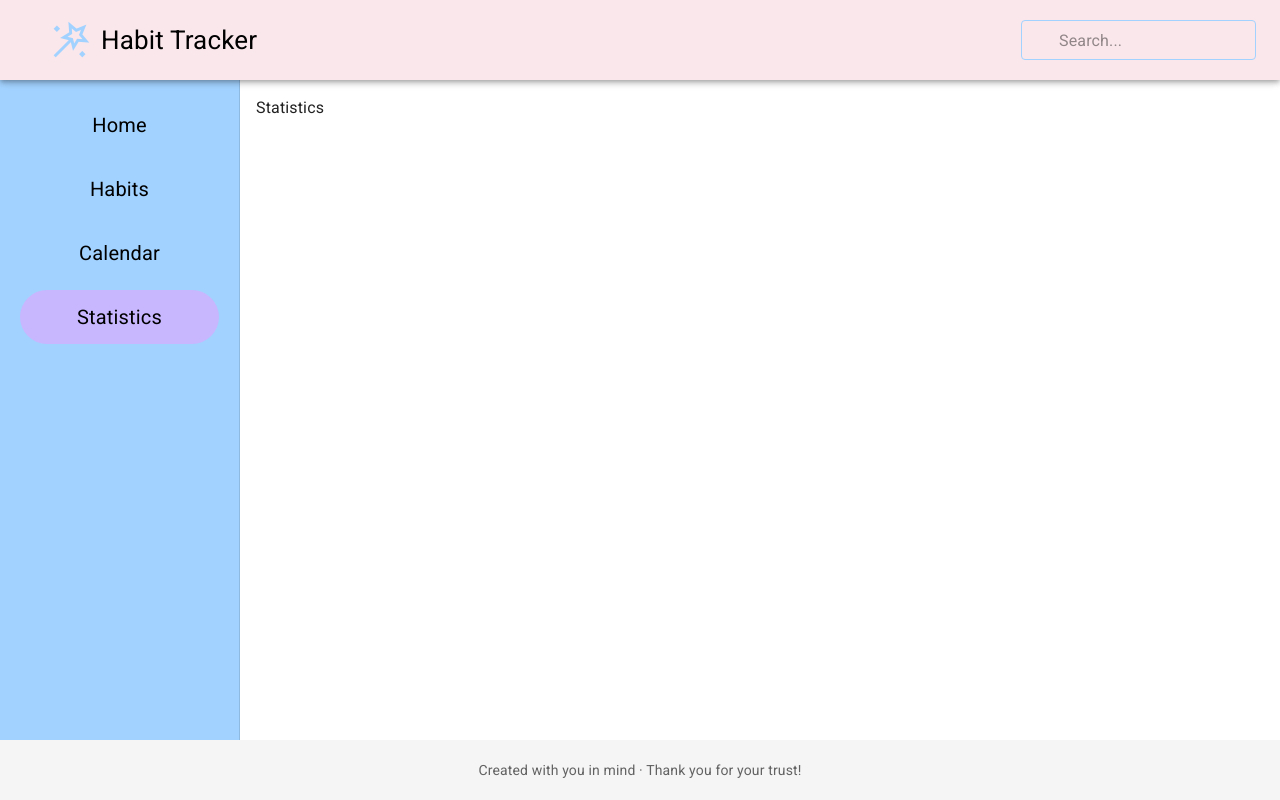
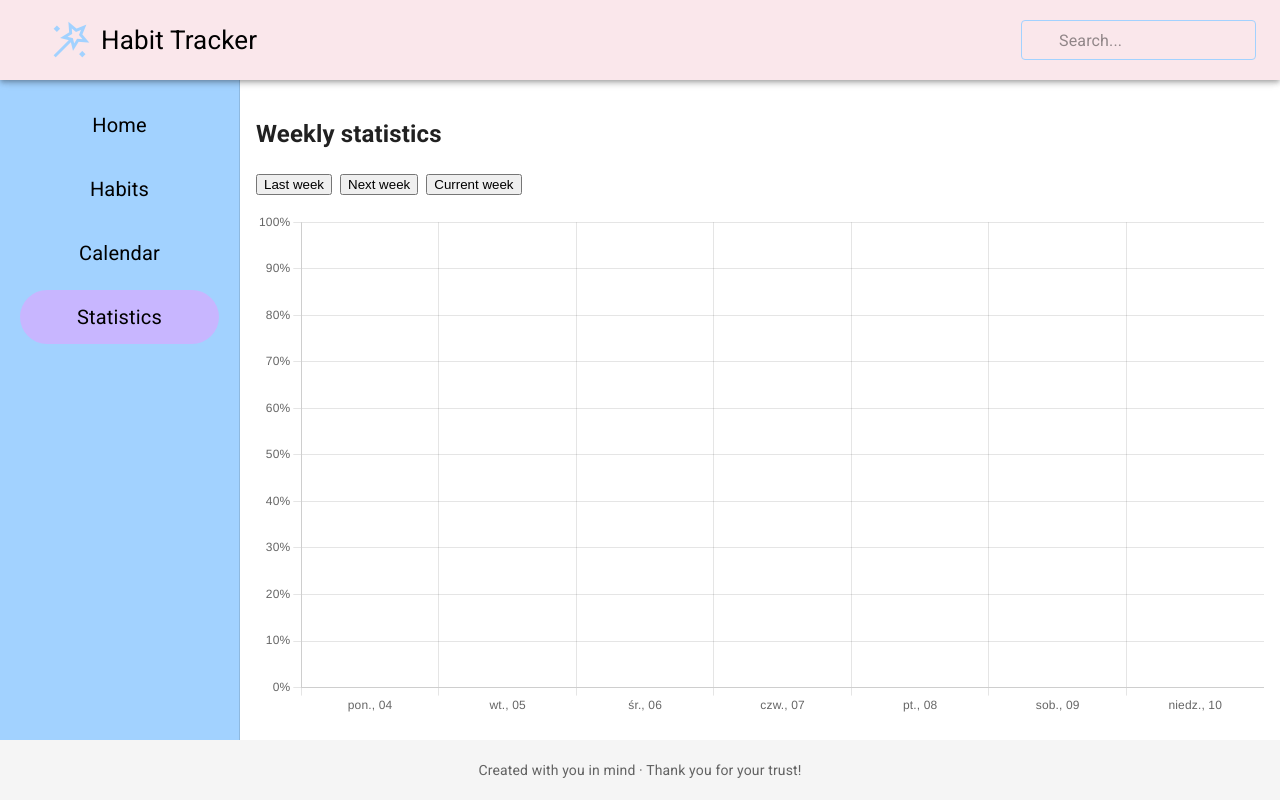
Before and after one commit to aszymeczko/habit-tracker, a React (Vite) app: page /statistics in a window 1280 px wide. Built offline with nearby package versions, Linux system fonts and the light colour scheme; data requests are answered from the project's data file; some icons are missing.

Commit message:
Add a bar chart to the statistics subpage

```diff
--- a/package.json
+++ b/package.json
@@ -19,6 +19,7 @@
     "@mui/icons-material": "^7.1.1",
     "@mui/material": "^7.1.1",
     "@reduxjs/toolkit": "^2.8.2",
+    "chart.js": "^4.5.0",
     "prettier": "^3.5.3",
     "react": "^19.1.0",
     "react-dom": "^19.1.0",
--- a/public/db.json
+++ b/public/db.json
@@ -3,73 +3,115 @@
     {
       "id": "cb3c",
       "name": "Trening",
-      "goal": 14,
-      "progress": 1,
+      "goal": 30,
+      "progress": 3,
       "color": "#C8B6FF",
-      "lastCompletedDate": "2025-09-16",
+      "lastCompletedDate": "2025-10-01",
       "isCompletedToday": true,
       "completedDates": [
-        "2025-09-16"
+        "2025-09-09",
+        "2025-09-10",
+        "2025-09-11",
+        "2025-09-12",
+        "2025-09-13",
+        "2025-09-14",
+        "2025-09-15",
+        "2025-09-16",
+        "2025-09-30",
+        "2025-10-01"
       ]
     },
     {
       "id": "487c",
       "name": "Joga",
-      "goal": 7,
-      "progress": 1,
+      "goal": 30,
+      "progress": 3,
       "color": "#A2D2FF",
-      "lastCompletedDate": "2025-09-16",
+      "lastCompletedDate": "2025-10-01",
       "isCompletedToday": true,
       "completedDates": [
-        "2025-09-16"
+        "2025-09-09",
+        "2025-09-10",
+        "2025-09-11",
+        "2025-09-12",
+        "2025-09-13",
+        "2025-09-14",
+        "2025-09-15",
+        "2025-09-16",
+        "2025-09-30",
+        "2025-10-01"
       ]
     },
     {
       "id": "6951",
       "name": "2l wody",
-      "goal": 6,
-      "progress": 1,
+      "goal": 30,
+      "progress": 3,
       "color": "#FFC8DD",
-      "lastCompletedDate": "2025-09-16",
+      "lastCompletedDate": "2025-10-01",
       "isCompletedToday": true,
       "completedDates": [
-        "2025-09-16"
+        "2025-09-09",
+        "2025-09-10",
+        "2025-09-11",
+        "2025-09-12",
+        "2025-09-13",
+        "2025-09-14",
+        "2025-09-15",
+        "2025-09-16",
+        "2025-09-30",
+        "2025-10-01"
       ]
     },
     {
       "id": "ee38",
       "name": "Matcha",
-      "goal": 2,
-      "progress": 1,
+      "goal": 30,
+      "progress": 3,
       "color": "#B5EAD7",
-      "lastCompletedDate": "2025-09-16",
+      "lastCompletedDate": "2025-10-01",
       "isCompletedToday": true,
       "completedDates": [
-        "2025-09-16"
-      ]
-    },
-    {
-      "id": "c3d2",
-      "name": "Spanko 22:00",
-      "goal": 1,
-      "progress": 1,
-      "color": "#FFDAC1",
-      "lastCompletedDate": "2025-09-16",
-      "isCompletedToday": true,
-      "completedDates": [
-        "2025-09-16"
+        "2025-09-09",
+        "2025-09-10",
+        "2025-09-11",
+        "2025-09-12",
+        "2025-09-13",
+        "2025-09-14",
+        "2025-09-16",
+        "2025-09-30",
+        "2025-10-01"
       ]
     },
     {
       "id": "b6ce",
       "name": "Suplementy",
-      "goal": 10,
+      "goal": 30,
+      "progress": 3,
+      "color": "#FFB7B2",
+      "lastCompletedDate": "2025-10-01",
+      "isCompletedToday": true,
+      "completedDates": [
+        "2025-09-09",
+        "2025-09-12",
+        "2025-09-13",
+        "2025-09-14",
+        "2025-09-15",
+        "2025-09-16",
+        "2025-09-30",
+        "2025-10-01"
+      ]
+    },
+    {
+      "id": "758e",
+      "name": "nowy habbit",
+      "goal": 6,
       "progress": 1,
       "color": "#FFB7B2",
-      "lastCompletedDate": "2025-09-16",
+      "lastCompletedDate": "2025-10-01",
       "isCompletedToday": true,
       "completedDates": [
-        "2025-09-16"
+        "2025-10-01"
       ]
     }
   ]
--- /dev/null
+++ b/src/components/common/Chart/BarChart.jsx
@@ -0,0 +1,113 @@
+import { useEffect, useRef } from "react";
+import Chart from "chart.js/auto";
+
+const BarChart = ({ habits, weekOffset }) => {
+  const chartRef = useRef(null);
+  const chartInstanceRef = useRef(null);
+
+  // Oblicz daty dla danego tygodnia
+  const getWeekDays = (offset) => {
+    const today = new Date();
+    const currentDay = today.getDay(); // niedziela = 0, poniedziałek = 1, ...
+    const monday = new Date(today);
+    monday.setDate(today.getDate() - currentDay + 1 + offset * 7);
+
+    return Array.from({ length: 7 }, (_, i) => {
+      const d = new Date(monday);
+      d.setDate(monday.getDate() + i);
+      return d.toISOString().split("T")[0];
+    });
+  };
+
+  const weekDays = getWeekDays(weekOffset);
+
+  // przygotuj dane dla wykresu
+  const chartData = weekDays.map((day) => {
+    const completedCount = habits.filter((habit) =>
+      habit.completedDates.includes(day),
+    ).length;
+    const percent =
+      habits.length > 0
+        ? Math.round((completedCount / habits.length) * 100)
+        : 0;
+    return { day, percent, completed: completedCount };
+  });
+
+  const labels = weekDays.map((d) =>
+    new Date(d).toLocaleDateString("pl-PL", {
+      weekday: "short",
+      day: "2-digit",
+    }),
+  );
+
+  useEffect(() => {
+    const ctx = chartRef.current.getContext("2d");
+
+    if (chartInstanceRef.current) {
+      chartInstanceRef.current.destroy();
+    }
+
+    chartInstanceRef.current = new Chart(ctx, {
+      type: "bar",
+      data: {
+        labels,
+        datasets: [
+          {
+            label: "Procent wykonanych nawyków",
+            data: chartData.map((c) => c.percent),
+            backgroundColor: "#A2D2FF",
+            borderRadius: 8,
+          },
+        ],
+      },
+      options: {
+        responsive: true,
+        plugins: {
+          tooltip: {
+            callbacks: {
+              title: () => "", // brak daty
+              label: (context) => {
+                const percent = context.formattedValue + "%";
+                const day = weekDays[context.dataIndex];
+                const completedHabits = habits.filter((habit) =>
+                  habit.completedDates.includes(day),
+                );
+
+                const countInfo = `${completedHabits.length}/${habits.length}`;
+
+                if (completedHabits.length === 0) {
+                  return [
+                    `${percent} (${countInfo})`,
+                    "Brak ukończonych nawyków",
+                  ];
+                }
+
+                return [
+                  `${percent} (${countInfo})`, // np. "67% (5/6)"
+                  ...completedHabits.map((h) => `• ${h.name}`),
+                ];
+              },
+            },
+          },
+
+          legend: {
+            display: false,
+          },
+        },
+        scales: {
+          y: {
+            beginAtZero: true,
+            max: 100,
+            ticks: {
+              callback: (value) => `${value}%`,
+            },
+          },
+        },
+      },
+    });
+  }, [habits, weekOffset]);
+
+  return <canvas ref={chartRef}></canvas>;
+};
+
+export default BarChart;
--- a/src/components/pages/Statistics/Statistics.jsx
+++ b/src/components/pages/Statistics/Statistics.jsx
@@ -1,7 +1,31 @@
+import { useState } from "react";
+import { useSelector } from "react-redux";
+import BarChart from "../../common/Chart/BarChart.jsx";
+
 const Statistics = () => {
-  const title = "Statistics";
+  const habits = useSelector((state) => state.habit.data || []);
+  console.log(habits);
+  const [weekOffset, setWeekOffset] = useState(0);
 
-  return <div>{title}</div>;
+  return (
+    <div>
+      <h2>Weekly statistics</h2>
+      <div style={{ marginBottom: 16 }}>
+        <button onClick={() => setWeekOffset(weekOffset - 1)}>Last week</button>
+        <button
+          onClick={() => setWeekOffset(weekOffset + 1)}
+          style={{ marginLeft: 8 }}
+        >
+          Next week
+        </button>
+        <button onClick={() => setWeekOffset(0)} style={{ marginLeft: 8 }}>
+          Current week
+        </button>
+      </div>
+
+      <BarChart habits={habits} weekOffset={weekOffset} />
+    </div>
+  );
 };
 
 export default Statistics;
--- a/src/features/habitsSlice.jsx
+++ b/src/features/habitsSlice.jsx
@@ -40,14 +40,28 @@ export const updateHabitProgress = createAsyncThunk(
   async ({ id, progress, isCompletedToday, completedDates }) => {
     const today = new Date().toISOString().split("T")[0];
 
-    const updatedDates = isCompletedToday
-      ? [...(completedDates || []), today]
-      : completedDates.filter((date) => date !== today);
+    // 1. Logika: Dodajemy lub usuwamy datę
+    let newCompletedDates;
+    if (isCompletedToday) {
+      // Jeśli oznaczamy jako ukończone: dodaj dzisiejszą datę, ale tylko jeśli jej nie ma
+      const currentDates = completedDates || [];
+      if (!currentDates.includes(today)) {
+        newCompletedDates = [...currentDates, today];
+      } else {
+        newCompletedDates = currentDates;
+      }
+    } else {
+      // Jeśli odznaczamy: usuń dzisiejszą datę
+      newCompletedDates = (completedDates || []).filter(
+        (date) => date !== today,
+      );
+    }
 
+    // 2. Ustalenie nowej lastCompletedDate
+    // Sortowanie gwarantuje, że ostatni element to najnowsza data
+    const sortedDates = newCompletedDates.sort();
     const lastCompletedDate =
-      updatedDates.length > 0
-        ? updatedDates[updatedDates.length - 1] // ostatnia w tablicy
-        : null;
+      sortedDates.length > 0 ? sortedDates[sortedDates.length - 1] : null;
 
     const response = await fetch(`${API_URL}/${id}`, {
       method: "PATCH",
@@ -55,8 +69,8 @@ export const updateHabitProgress = createAsyncThunk(
       body: JSON.stringify({
         progress,
         lastCompletedDate,
-        isCompletedToday,
-        completedDates: [...new Set(updatedDates)],
+        isCompletedToday, // Wysłanie aktualnego stanu do serwera (opcjonalnie)
+        completedDates: newCompletedDates,
       }),
     });
 
@@ -110,17 +124,17 @@ const habitSlice = createSlice({
         decreaseColorIndex();
       })
       // Aktualizacja nawyku
+      // Aktualizacja nawyku
       .addCase(updateHabitProgress.fulfilled, (state, action) => {
         const index = state.data.findIndex(
           (habit) => habit.id === action.payload.id,
         );
         if (index !== -1) {
+          // Użyj rozpakowania (spread) do zaktualizowania habitu
           state.data[index] = {
             ...state.data[index],
-            progress: action.payload.progress,
-            isCompletedToday: action.payload.isCompletedToday,
-            lastCompletedDate: action.payload.lastCompletedDate,
-            completedDates: action.payload.completedDates,
+            ...action.payload, // Wczytaj wszystkie zaktualizowane pola z API
+            // Ponieważ action.payload zawiera: progress, isCompletedToday, lastCompletedDate, completedDates
           };
         }
       });
--- a/src/redux/store.jsx
+++ b/src/redux/store.jsx
@@ -1,4 +1,3 @@
-import { thunk } from "redux-thunk";
 import { configureStore } from "@reduxjs/toolkit";
 import habitReducer from "../features/habitsSlice.jsx";
 
```
Also changed, not shown: src/utils/chartUtils.jsx (deleted), 1 other file (tests, documents, lock files or other folders).
